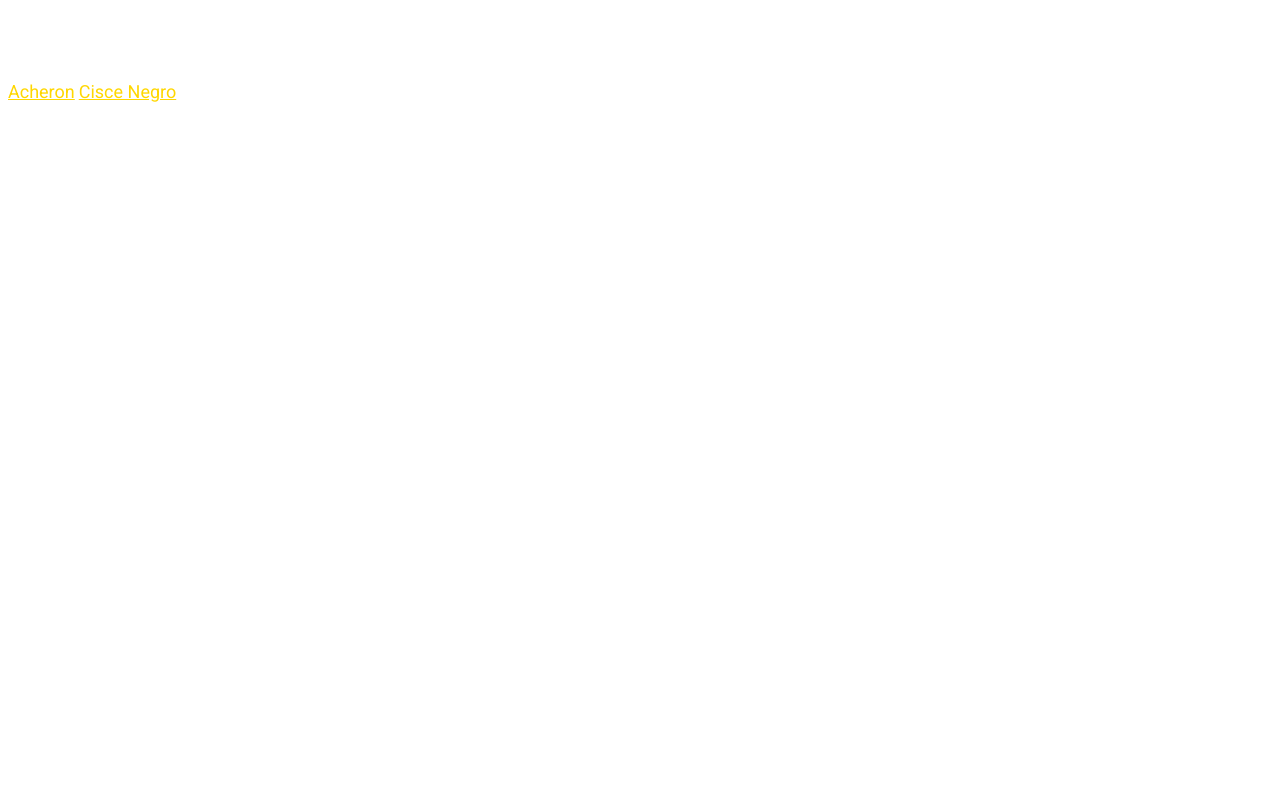
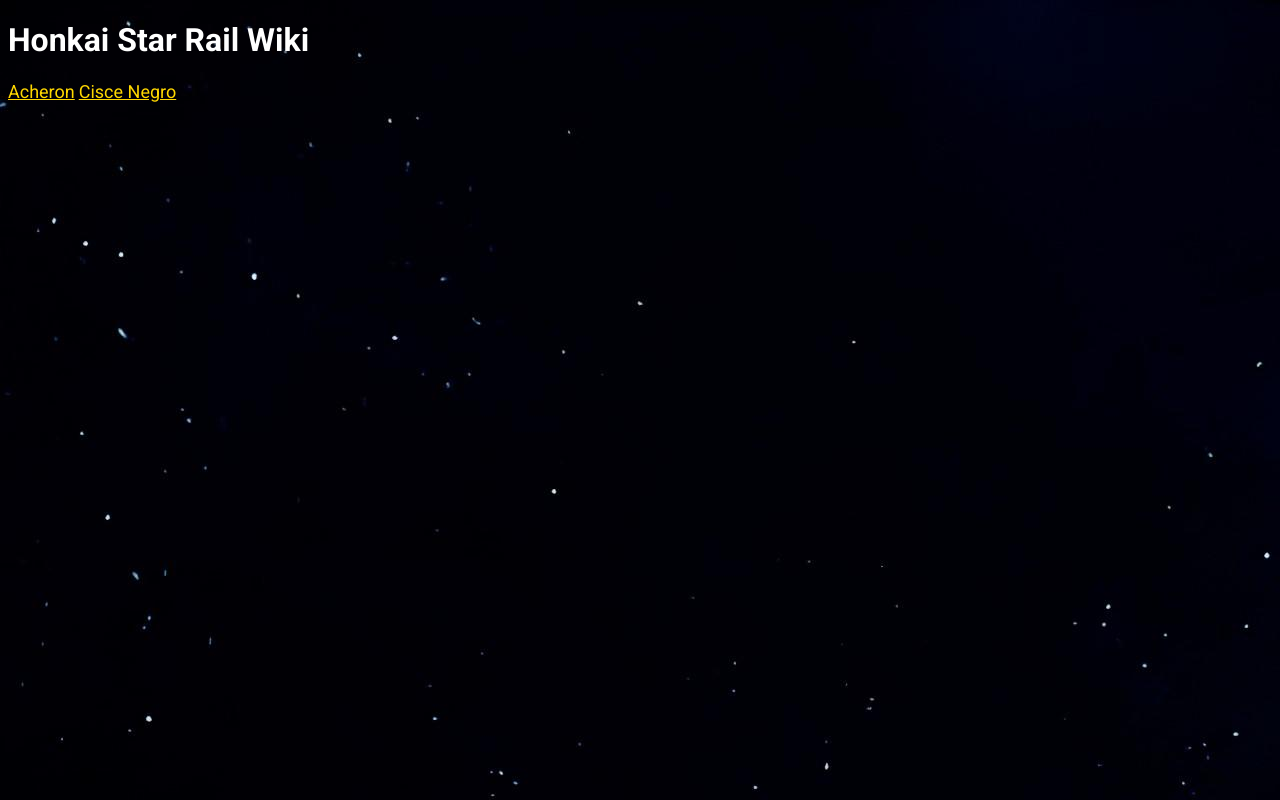
Before and after one commit to ElielGarciaVela/PaginaWebAPLICWEB, a plain HTML site: page index.html in a window 1280 px wide. Drawn offline with Linux system fonts and the light colour scheme.

Commit message:
FINALMENTE ACABADA

```diff
--- a/Personajes/Acheron/css/AcheronWikiCSS.css
+++ b/Personajes/Acheron/css/AcheronWikiCSS.css
@@ -10,7 +10,7 @@ body {
     font-family: "Roboto", sans-serif;
     font-weight: normal;
     color: white;
-    background-image: url('Personajes/Acheron/imagenes/AcheronBackgroundOpacity.jpeg');
+    background-image: url('../imagenes/AcheronBackgroundOpacity.jpeg');
     background-size: cover;
     background-repeat: no-repeat;
 }
--- a/Personajes/BlackSwan/css/CisneNegroCSS.css
+++ b/Personajes/BlackSwan/css/CisneNegroCSS.css
@@ -9,7 +9,7 @@ body {
     font-family: "Roboto", sans-serif;
     font-weight: normal;
     color: white;
-    background-image: url('Personajes/BlackSwan/imagenes/BlackSwanBackground.jpeg');
+    background-image: url('../imagenes/BlackSwanBackground.jpeg');
     background-size: cover;
     background-repeat: no-repeat;
 }
--- a/css/PrincipalEstilo.css
+++ b/css/PrincipalEstilo.css
@@ -2,7 +2,7 @@ body {
     color: white;
     font-weight: normal;
     font-family: "Roboto", sans-serif;
-    background-image: url('imagenes/StarRailBackground.jpg');
+    background-image: url("../imagenes/StarRailBackground.jpg");
 }
 
 a {
```
